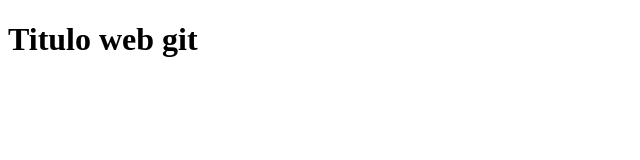
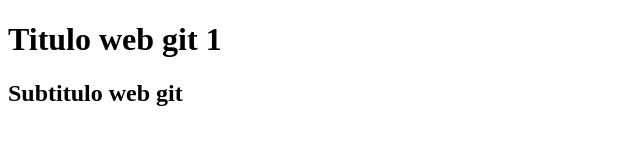
Before and after one commit to Anderson1234-max/webgit, a plain HTML site: page index.html in a window 1280 px wide. Shown: the whole page, without its empty margins (0-640 px from the left). Drawn offline with Linux system fonts and the light colour scheme.

Commit message:
se modifico el titulo

```diff
--- a/index.html
+++ b/index.html
@@ -6,7 +6,8 @@
     <title>Document</title>
 </head>
 <body>
-    <h1>Titulo web git</h1>
+    <h1>Titulo web git 1</h1>
+    <h2>Subtitulo web git</h2>
 
 </body>
 </html>
```
